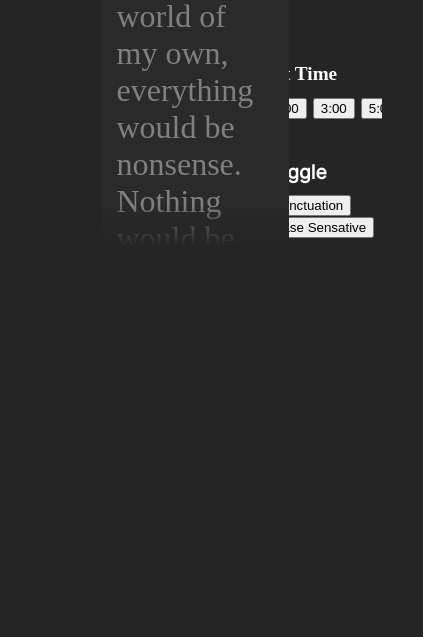
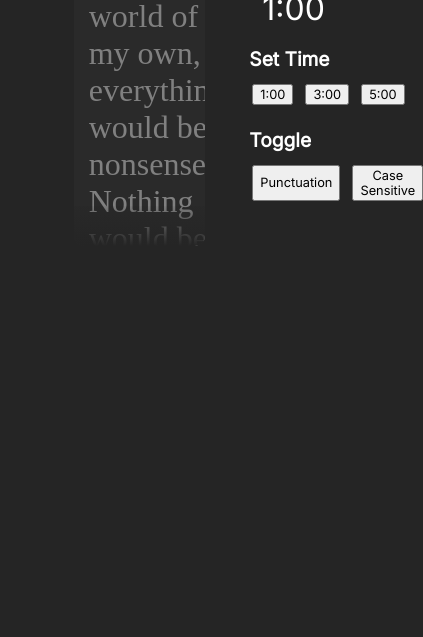
Before and after one commit to ChrisPool999/TurboTyper, a plain HTML site: page index.html in a window 390 px wide. Shown: the part 207-844 px from the top of the page, 423 px wide, since content can reach past the window. Drawn offline with Linux system fonts and the light colour scheme.

Commit message:
refactored

```diff
--- a/foo.js
+++ b/foo.js
@@ -54,7 +54,7 @@ class TypingPrompt {
   #quoteService = new QuoteService();
   #timingService = new TimingService();
 
-  #promptEl = document.querySelector("#typing-box__prompt");
+  #promptEl = document.querySelector(".typing-area__prompt");
   #promptSize = 600;
 
   #inputLength = 0;
--- a/index.html
+++ b/index.html
@@ -9,34 +9,34 @@
   <link rel="stylesheet" href="styles.css"/>
 </head>
 <body>
-  <header id="top-bar">
-    <img id="logo" src="assets/favicon.ico" alt="TurboTyper Logo" />
-    <h1 id="site-name">TurboTyper</h1>
+  <header class="site-header">
+    <img class="header-logo" src="assets/favicon.ico" alt="TurboTyper Logo" />
+    <h1 class="site-title">TurboTyper</h1>
   </header>
-  <div id="middle-bar">
-      <div id="typing-box" class="vertical-gradient">
-        <p id="typing-box__prompt"></p>
+  <main class="main-content">
+      <div class="typing-area u-vertical-gradient">
+        <p class="typing-area__prompt"></p>
       </div>
-    <section id="options">
+    <aside class="options">
       <h2 class="sr-only">Options</h2>
-      <span id="time-left">1:00</span>
-      <div id="options__duration">
+      <time datetime="PT1M" class="options__time-left">1:00</time>
+      <section>
         <h3>Set Time</h3>
-        <div id="duration__buttons">
-          <button class="time-buttons">1:00</button>
-          <button class="time-buttons">3:00</button>
-          <button class="time-buttons">5:00</button>
+        <div class="options__duration-group">
+          <button class="options__button options__button--duration">1:00</button>
+          <button class="options__button options__button--duration">3:00</button>
+          <button class="options__button options__button--duration">5:00</button>
+        </section>
+      </div>
+      <section>
+        <h3>Toggle</h3>
+        <div class="options__toggle-group">
+          <button class="options__button options__button--toggle">Punctuation</button>
+          <button class="options__button options__button--toggle">Case Sensitive</button>
         </div>
-      </div>
-      <div id="options__toggle">
-        <h3>Toggle</h3>
-        <div id="toggle__buttons">
-          <button>Punctuation</button>
-          <button>Case Sensative</button>
-        </div>
-      </div>
-    </section>
-  </div>
+      </section>
+    </aside>
+  </main>
   <script src="foo.js"></script>
 </body>
 </html>
--- a/styles.css
+++ b/styles.css
@@ -1,14 +1,23 @@
 @import url('https://fonts.googleapis.com/css2?family=Bebas+Neue&display=swap');
 @import url("https://fonts.googleapis.com/css2?family=Inter&display=swap");
+
+/* reusable */
+
+.options__button {
+  width: 100%;
+  margin: 3px;
+  font-family: 'Inter', sans-serif;
+  font-size: .8rem;
+}
 
 body {
   background-color: rgb(37, 37, 37);
   color: white;
 }
 
-/* top header */
+/* site header */
 
-#top-bar {
+.site-header {
   display: flex;
   justify-content: center;
   align-items: center;
@@ -16,15 +25,14 @@ body {
   margin-right: 60px;
 }
 
-#logo {
+.header-logo {
   width: 60px;
   height: 60px;
   padding-right: 5px;
   padding-bottom: 5px;
 }
 
-#site-name {
-  font: bold;
+.site-title {
   font-size: 3rem;
   font-family: 'Bebas Neue', cursive;
   font-style: italic;
@@ -32,28 +40,27 @@ body {
 
 /* middle section / typing prompt */
 
-#middle-bar {
+.main-content {
   display: grid;
   grid-template-columns: 1fr 2fr 1fr;
 }
 
-#typing-box {
+.typing-area {
   max-height: 300px;
   font-size: 2rem;
   grid-column: 2;
   background-color: rgba(183, 183, 183, .03);
-  border: 12px;
   border-radius: 10px;
   z-index: -1;
   overflow: hidden;
 }
 
-.vertical-gradient {
+.u-vertical-gradient {
   position: relative;
 }
 
-.vertical-gradient::before,
-.vertical-gradient::after {
+.u-vertical-gradient::before,
+.u-vertical-gradient::after {
   content: "";
   position: absolute;
   left: 0;
@@ -63,17 +70,17 @@ body {
   pointer-events: none;
 }
 
-.vertical-gradient::before {
+.u-vertical-gradient::before {
   top: 0;
   background: linear-gradient(to bottom, rgba(37, 37, 37, 1), rgba(0, 0, 0, 0.03));
 }
 
-.vertical-gradient::after {
+.u-vertical-gradient::after {
   bottom: 0;
   background: linear-gradient(to top, rgba(37, 37, 37, 1), rgba(0, 0, 0, 0.03));
 }
 
-#typing-box__prompt {
+.typing-area__prompt {
   display: inline-block;
   margin: 15px;
   color: gray;
@@ -82,62 +89,36 @@ body {
 
 /* middle section / options TOP level */
 
-#options {
-  display: grid;
+.options {
+  display: flex;
+  flex-direction: column;
   height: 100%;
-  width: 100%;
-  grid-template-rows: 1fr 1fr 1fr 1fr 1fr;
-  grid-column: 3;
+  width: 50%;
+  justify-self: center;
   justify-content: center;
-  overflow: hidden;
+  font-family: 'Inter', sans-serif;
 }
 
-#time-left {
+.options__time-left {
   justify-self: center;
+  align-self: center;
   font-size: 2rem;
 }
 
 /* middle section / options MIDDLE level */
 
-#options__duration > h3 {
+.options h3 {
   margin-bottom: 10px;
   font-size: 1.2rem;
 }
 
-#duration__buttons {
+.options__duration-group,
+.options__toggle-group {
   display: flex;
-  flex-direction: row;
-  font-family: 'Inter', sans-serif;
-}
-
-.time-buttons {
-  width: 100%;
-  margin: 3px;
-  font-family: Arial, Helvetica, sans-serif;
-}
-
-.time-buttons:first-child {
-  margin-left: 0px;
-}
-
-#options__time-selectors:last-child {
-  margin-right: 0px;
+  gap: 6px;
 }
 
 /* middle section / options BOT level */
 
-#options__toggle {
-  display: flex;
-  flex-direction: column;
-  font-family: 'Inter', sans-serif;
-}
-
-#toggles__buttons {
- display: flex;
- justify-content: space-evenly;
-}
-
-#options__toggle > h3 {
-  margin-bottom: 10px;
-  font-size: 1.2rem;
-}
+/* .options__button--toggle { */
+/* } */
```
